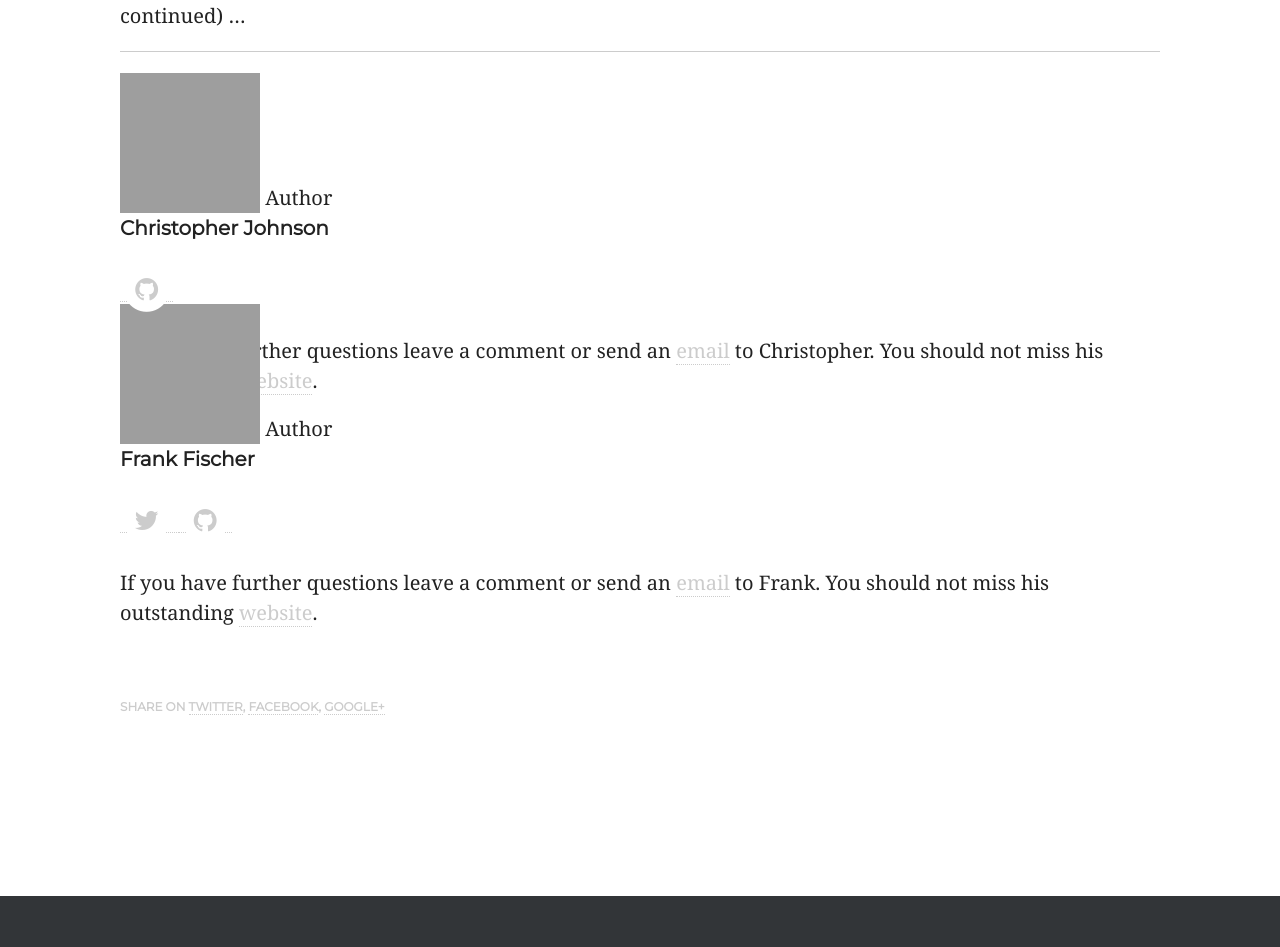
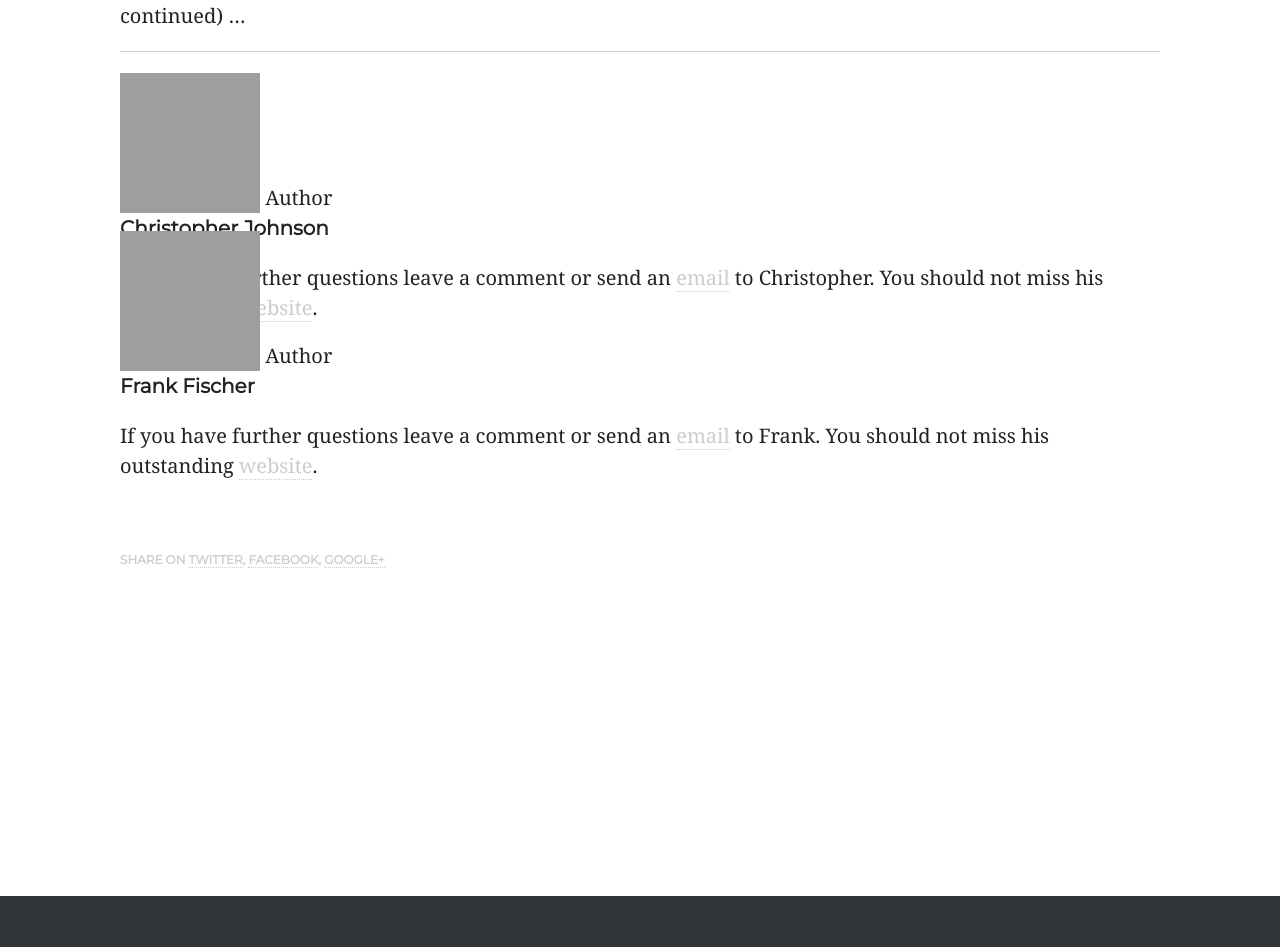
Before and after one commit to weltliteratur/blog, a Jekyll site: the page built from _posts/2016-02-18-Some-Preparations.markdown, in a window 1280 px wide. Shown: the part 891-1838 px from the top of the page. Built offline with Jekyll 4.4.1, drawn with Linux system fonts in a browser that asks for light colours; nearby versions of some CDN libraries; some web fonts are replaced; grey boxes are pictures that could not be loaded.

Commit message:
style the authors

```diff
--- a/_includes/authors.html
+++ b/_includes/authors.html
@@ -8,53 +8,7 @@
 
                             	<img src="https://www.gravatar.com/avatar/{{ site.authors[author].gravatar }}?s=140" class="author-avatar" alt="{{ site.authors[author].name }}'s photo">  <span class="author-label">Author</span>
                             <h1>{{ site.authors[author].name }}</h1>
-                            <p>
-	<!-- span class="author">{{ author.display_name }}</span -->
-				        {% if site.authors[author].twitter %}
-				        <a href="https://twitter.com/{{ site.authors[author].twitter }}">
-				            <span class="fa-stack fa-lg">
-				                <i class="fa fa-circle fa-stack-2x fa-inverse"></i>
-				                <i class="fa fa-twitter fa-stack-1x"></i>
-				            </span>
-				        </a>
-				        {% endif %}
-				        {% if site.authors[author].google_plus %}
-				        <a href="{{ site.authors[author].google_plus }}">
-				            <span class="fa-stack fa-lg">
-				                <i class="fa fa-circle fa-stack-2x fa-inverse"></i>
-				                <i class="fa fa-google-plus fa-stack-1x"></i>
-				            </span>
-				        </a>
-				        {% endif %}
-				        {% if site.authors[author].instagram %}
-				        <a href="https://instagram.com/{{ site.authors[author].instagram }}">
-				            <span class="fa-stack fa-lg">
-				                <i class="fa fa-circle fa-stack-2x fa-inverse"></i>
-				                <i class="fa fa-instagram fa-stack-1x"></i>
-				            </span>
-				        </a>
-				        {% endif %}
-				        {% if site.authors[author].github %}
-				        <a href="https://github.com/{{ site.authors[author].github }}">
-				            <span class="fa-stack fa-lg">
-				                <i class="fa fa-circle fa-stack-2x fa-inverse"></i>
-				                <i class="fa fa-github fa-stack-1x"></i>
-				            </span>
-				        </a>
-				        {% endif %}
-				        {% if site.authors[author].facebook %}
-				        <a href="https://facebook.com/{{ site.authors[author].facebook }}">
-				            <span class="fa-stack fa-lg">
-				                <i class="fa fa-circle fa-stack-2x fa-inverse"></i>
-				                <i class="fa fa-facebook fa-stack-1x"></i>
-				            </span>
-				        </a>
-				        {% endif %}
-		             </p>
-		             {% if page.title == 'Network Analysis of Dramatic Texts' %}
-		             <p>{{ site.authors[author].description }}</p>
-		             {% endif %}
-		             <p>If you have further questions leave a comment or send an <a href="mailto:{{ site.authors[author].email }}" class="author-website">email</a> to {{ site.authors[author].display_name }}. You should not miss his outstanding <a href="{{ site.authors[author].web }}">website</a>.</p>
+                            		             <p>If you have further questions leave a comment or send an <a href="mailto:{{ site.authors[author].email }}" class="author-website">email</a> to {{ site.authors[author].display_name }}. You should not miss his outstanding <a href="{{ site.authors[author].web }}">website</a>.</p>
         		</section>
                 </div>
             </div>
```
